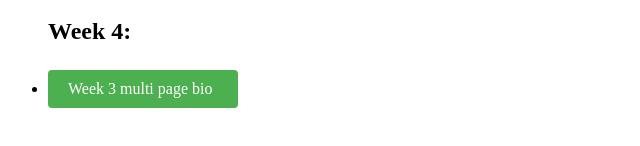
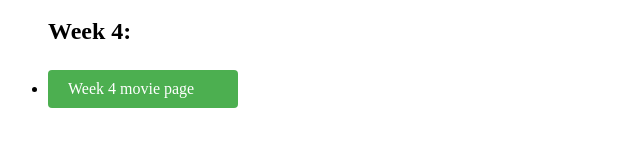
Before and after one commit to judothin/SE---111.02_202420, a plain HTML site: page index.html in a window 1280 px wide. Shown: the part 552-698 px from the top of the page, 0-640 px from the left. Drawn offline with Linux system fonts and the light colour scheme.

Commit message:
Update index.html

```diff
--- a/index.html
+++ b/index.html
@@ -54,7 +54,7 @@
             </div>
             <div id = "w4">
                 <h2>Week 4: </h2>
-                <li><a href="w4/index.html">Week 3 multi page bio</a></li>
+                <li><a href="w4/index.html">Week 4 movie page</a></li>
             </div>
         </ul>
     </div>
```
